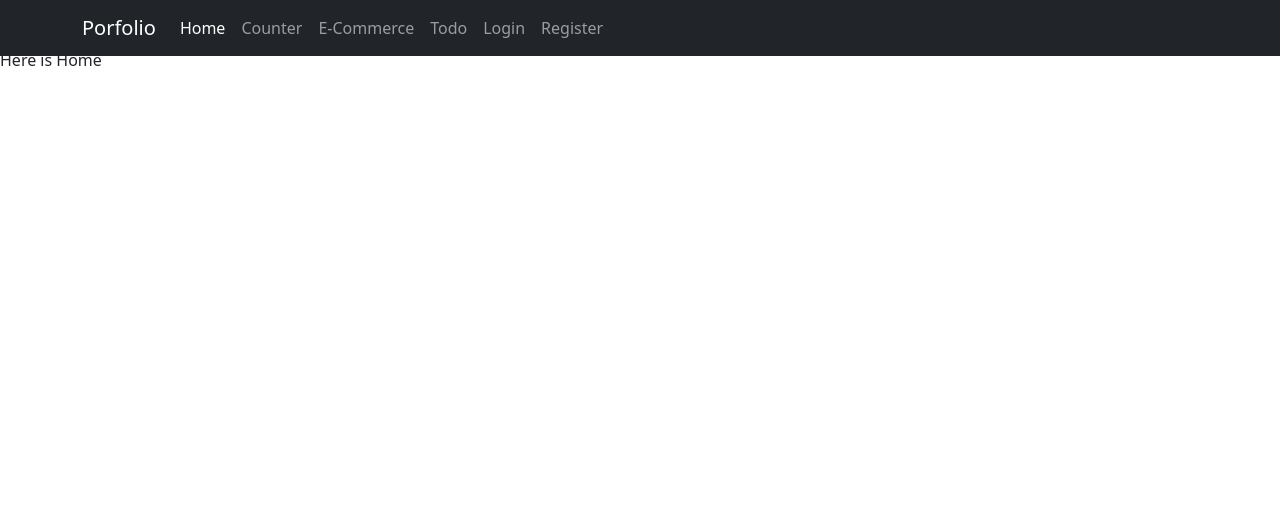
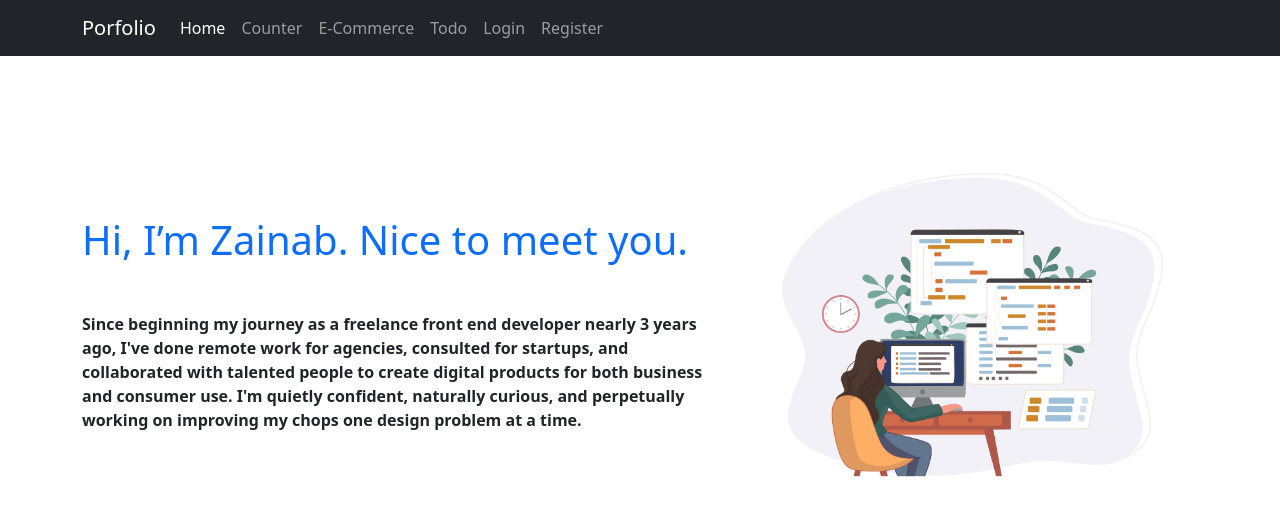
Before and after one commit to zainabelsayed/counter, a React (Create React App) app: page / in a window 1280 px wide. Shown: the top 516 px of the page. Built offline with nearby package versions, Linux system fonts and the light colour scheme.

Commit message:
adding home page

```diff
--- a/src/components/home/Home.jsx
+++ b/src/components/home/Home.jsx
@@ -1,9 +1,27 @@
-import React from 'react'
+import React from "react";
+import image from "../../assets/me-photo.jpg";
 
 export default function Home() {
-    return (
-        <div className="mt-5">
-            Here is Home
+  return (
+    <div className="container mt-5 pt-5">
+      <div className="row mt-5 align-items-center">
+        <div className="col-md-7">
+          <h1 className="text-primary mb-5">Hi, I’m Zainab. Nice to meet you.</h1>
+          <p className="fw-bold">
+            Since beginning my journey as a freelance front end developer nearly 3 years
+            ago, I've done remote work for agencies, consulted for startups, and
+            collaborated with talented people to create digital products for
+            both business and consumer use. I'm quietly confident, naturally
+            curious, and perpetually working on improving my chops one design
+            problem at a time.
+          </p>
         </div>
-    )
+        <div className="col-md-5">
+          <figure>
+            <img src={image} alt="" className="w-100 rounded" />
+          </figure>
+        </div>
+      </div>
+    </div>
+  );
 }
--- a/src/components/todo/Todo.jsx
+++ b/src/components/todo/Todo.jsx
@@ -38,6 +38,7 @@ export default function Todo() {
             value={title}
             aria-describedby="emailHelp"
             onChange={(e) => setTitle(e.target.value)}
+            required
           />
         </div>
         <div className="mb-3">
@@ -48,6 +49,7 @@ export default function Todo() {
               className="form-control w-50"
               value={content}
               onChange={(e) => setContent(e.target.value)}
+              required
             />
             <button type="submit" className="btn btn-success ms-3">
               Add Todo
```
Also changed, not shown: package.json (+9 -1 lines), src/assets/me-photo.jpg (added), 1 other file (tests, documents, lock files or other folders).
